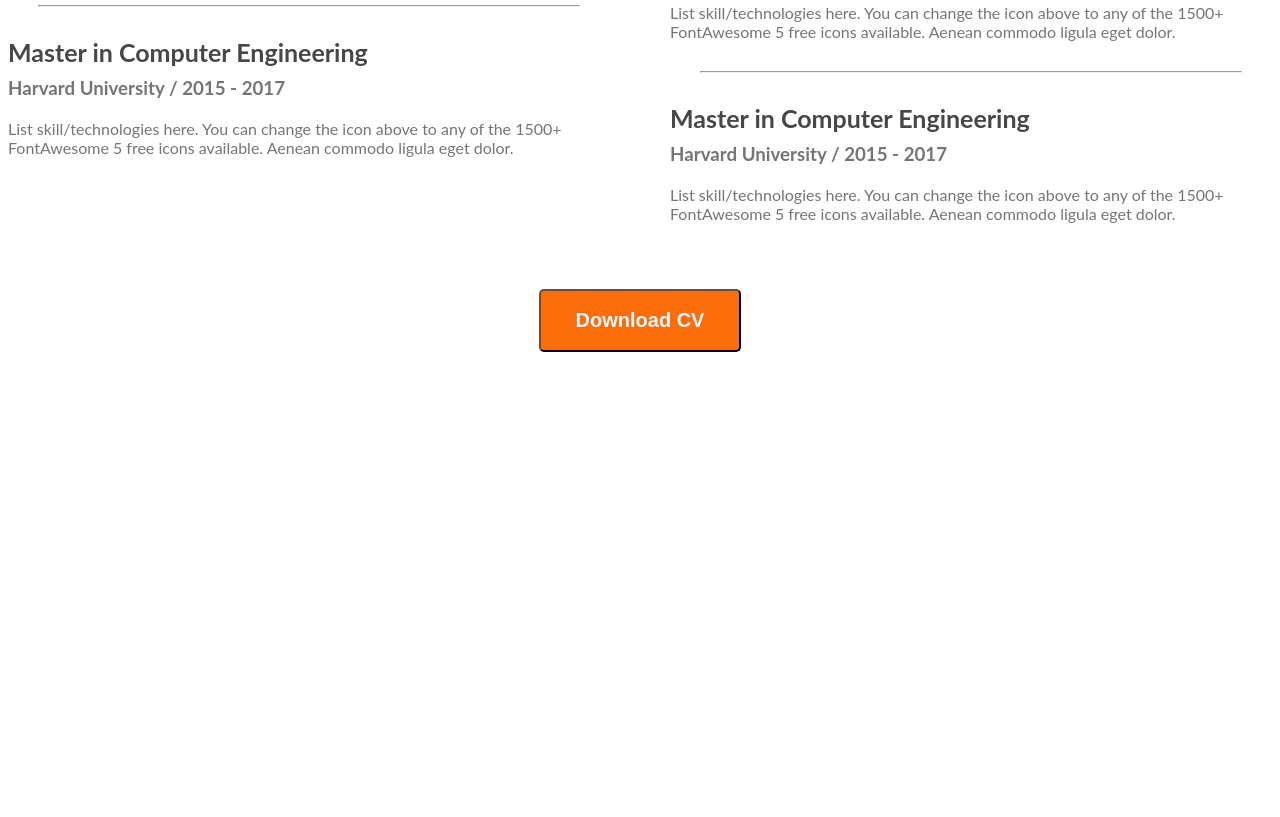
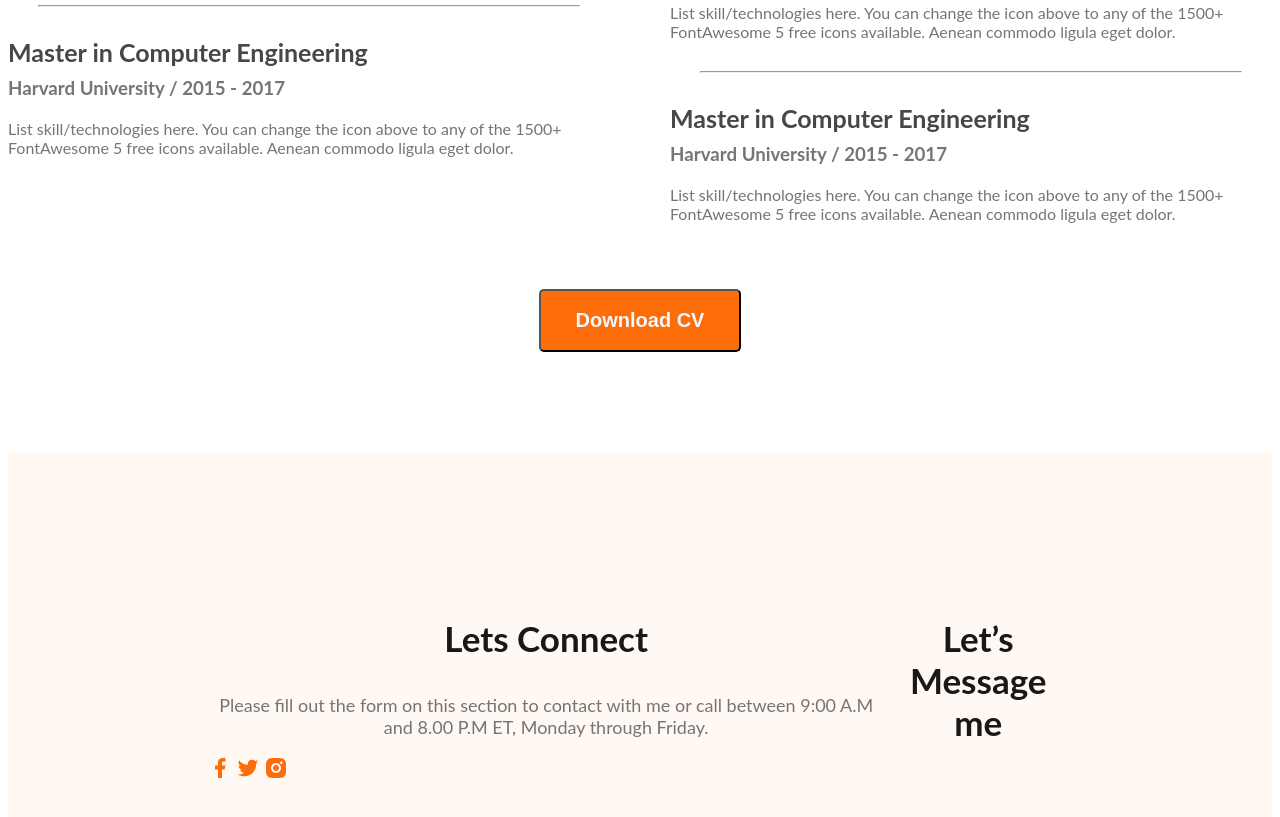
Before and after one commit to JAHIDEMU/webdeveloper-portfolio, a plain HTML site: page index.html in a window 1280 px wide. Shown: the part 2763-3580 px from the top of the page. Before the commit the page ends 3123 px from the top, so only its background shows below. Drawn offline with Linux system fonts and the light colour scheme.

Commit message:
added footer

```diff
--- a/index.html
+++ b/index.html
@@ -155,6 +155,21 @@
 
     </main>
     <footer>
+        <div class="footer-column">
+            <h3 class="section-title">Lets Connect</h3>
+            <p class="section-description">Please fill out the form on this section to contact with me or call between 9:00 A.M and 8.00 P.M ET, Monday through Friday.</p>
+            <div class="social-links">
+                <a href=""><img src="images/icons/facebook.png" alt=""></a>
+                <a href=""><img src="images/icons/twitter.png" alt=""></a>
+                <a href=""><img src="images/icons/insta.png" alt=""></a>
+            </div>
+
+        </div>
+        <div class="footer-column">
+            <h3 class="section-title">Let’s Message me</h3>
+
+
+        </div>
 
     </footer>
 
--- a/styles/portfolio.css
+++ b/styles/portfolio.css
@@ -211,3 +211,10 @@
     text-align: center;
     margin-top: 50px;
  }
+ /* footer style */
+ footer{
+    display: flex;
+    background-color: #FFF8F3;
+    padding: 130px 200px;
+    margin-top: 100px;
+ }
```
